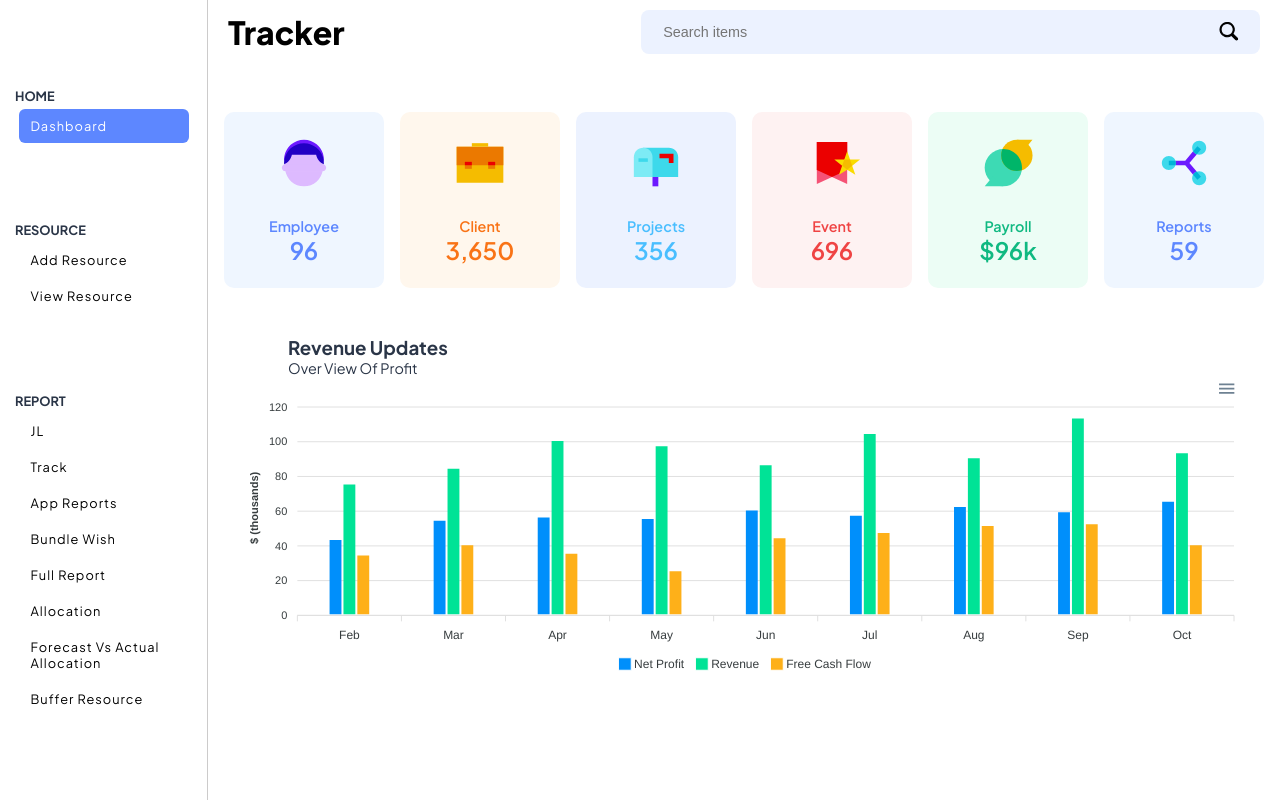
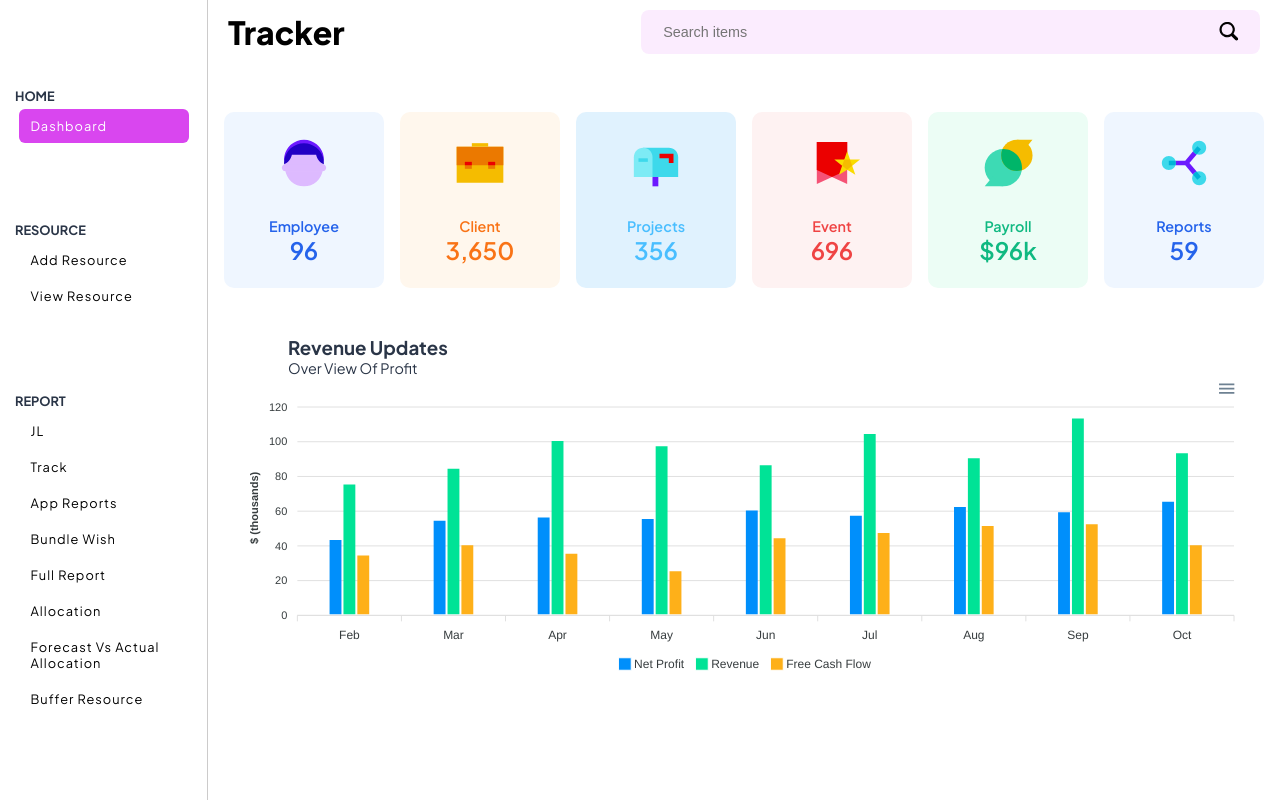
Before and after one commit to Gowtham-Mathiyazhagan/dashboard-task, a React (Vite) app: page / in a window 1280 px wide. Built offline with nearby package versions, Linux system fonts and the light colour scheme.

Commit message:
fix : colors changed

```diff
--- a/src/App.css
+++ b/src/App.css
@@ -43,12 +43,12 @@ html {
 :root {
   /* color */
 
-  --dark-blue: rgb(93, 135, 255);
+  --dark-blue:rgb(217, 70, 239);
   --sky-blue: rgb(73, 190, 255);
   --white: rgb(255, 255, 255);
   --black: rgb(0, 0, 0);
   --text: rgb(42, 53, 71);
-  --hover: rgb(236, 242, 255);
+  --hover: rgb(245, 208, 254);
   --light-gray: rgb(204, 203, 203);
 }
 
--- a/src/Components/Content.jsx
+++ b/src/Components/Content.jsx
@@ -99,7 +99,7 @@ const About = () => {
       <ul className="items">
         <li
           className="item"
-          style={{ backgroundColor: "#eff6ff", color: "var(--dark-blue)" }}
+          style={{ backgroundColor: "#eff6ff", color: "#2563eb" }}
         >
           <figure>
             <img src={pesron} alt="#" />
@@ -123,7 +123,7 @@ const About = () => {
         </li>
         <li
           className="item"
-          style={{ backgroundColor: "var(--hover)", color: "var(--sky-blue)" }}
+          style={{ backgroundColor: "#e0f2fe", color: "var(--sky-blue)" }}
         >
           <figure>
             <img src={mailbox} alt="#" />
@@ -159,7 +159,7 @@ const About = () => {
         </li>
         <li
           className="item"
-          style={{ backgroundColor: "#eff6ff", color: "var(--dark-blue)" }}
+          style={{ backgroundColor: "#eff6ff", color: "#2563eb" }}
         >
           <figure>
             <img src={connect} alt="#" />
--- a/src/assets/css/content.css
+++ b/src/assets/css/content.css
@@ -16,7 +16,6 @@
 .about-container .items .item {
   height: 11rem;
   width: 10rem;
-  background-color: aqua;
   display: flex;
   flex-direction: column;
   justify-content: space-evenly;
--- a/src/assets/css/navbar.css
+++ b/src/assets/css/navbar.css
@@ -21,7 +21,7 @@
 .navbar-container .input {
   height: 70%;
   width: 60%;
-  background-color: var(--hover);
+  background-color: rgb(217, 70, 239,.1);
   border-radius: 0.5rem;
   display: flex;
   overflow: hidden;
```
